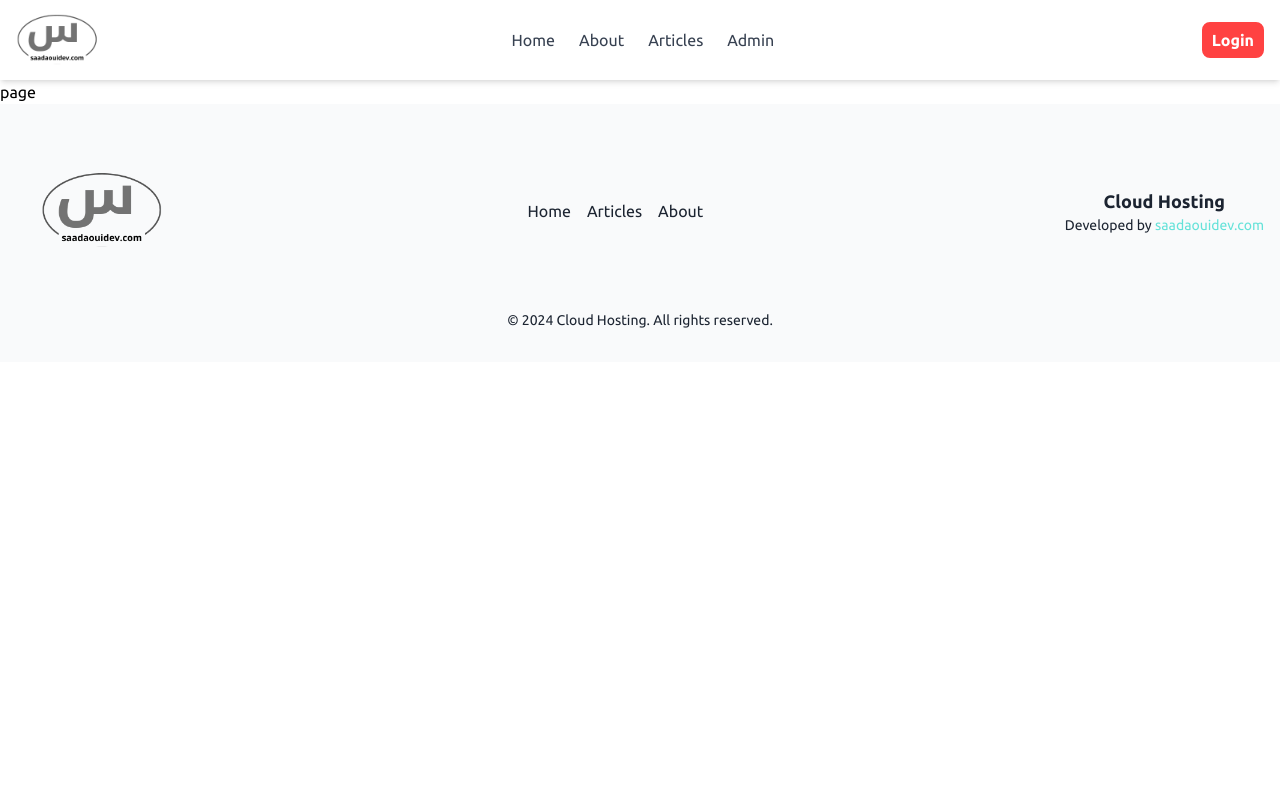
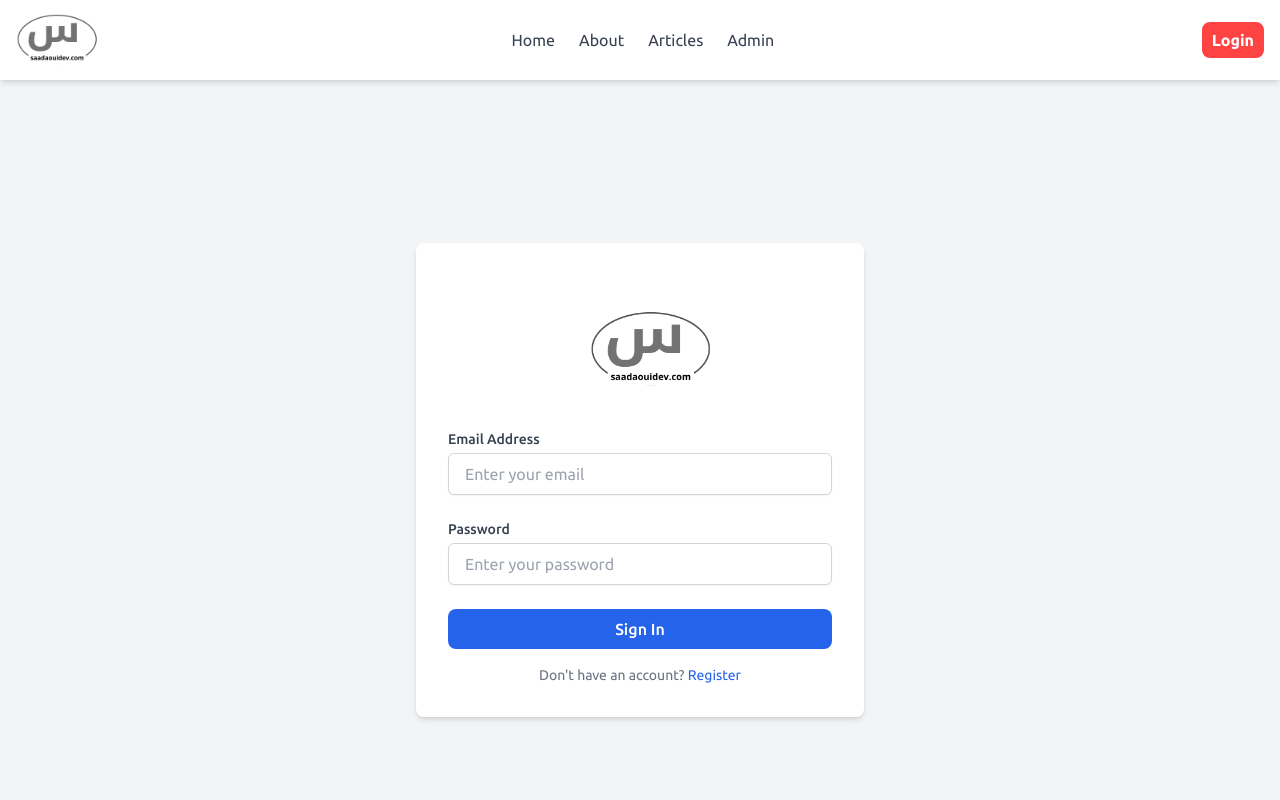
Before and after one commit to Saadaoui-Forkan/Cloud-Hosting, a Next.js app: page /login in a window 1280 px wide. Shown: the top 800 px of the page. Built offline with nearby package versions, Linux system fonts and the light colour scheme.

Commit message:
Login & Register Pages

```diff
--- a/package.json
+++ b/package.json
@@ -12,7 +12,8 @@
     "next": "14.2.11",
     "react": "^18",
     "react-dom": "^18",
-    "react-icons": "^5.3.0"
+    "react-icons": "^5.3.0",
+    "react-toastify": "^10.0.5"
   },
   "devDependencies": {
     "@types/node": "^20",
--- /dev/null
+++ b/src/app/(user)/login/page.tsx
@@ -0,0 +1,28 @@
+import Link from "next/link";
+import Image from "next/image";
+import logo from "../../../../public/logo.png";
+import LoginForm from "@/components/user/LoginForm";
+
+const Login = () => {
+  return (
+    <div className="min-h-screen flex items-center justify-center bg-gray-100">
+      <div className="bg-white shadow-md rounded-lg p-8 max-w-md w-full">
+        {/* Logo */}
+        <div className="flex justify-center mb-1">
+          <Image src={logo} alt="Logo" height={150} width={150} priority />
+        </div>
+
+        <LoginForm />
+
+        <p className="text-center text-sm text-gray-500 mt-4">
+          Don't have an account?{" "}
+          <Link href="/register" className="text-blue-600 hover:underline">
+            Register
+          </Link>
+        </p>
+      </div>
+    </div>
+  );
+};
+
+export default Login;
--- /dev/null
+++ b/src/app/(user)/register/page.tsx
@@ -0,0 +1,25 @@
+import Link from "next/link";
+import Image from "next/image";
+import logo from "../../../../public/logo.png";
+
+const Register = () => {
+  return (
+    <div className="min-h-screen flex items-center justify-center bg-gray-100">
+      <div className="bg-white shadow-md rounded-lg p-6 max-w-md w-full">
+        {/* Logo */}
+        <div className="flex justify-center mb-1">
+          <Image src={logo} alt="Logo" height={150} width={150} priority />
+        </div>
+
+        <p className="text-center text-sm text-gray-500 mt-4">
+          Already have an account?{" "}
+          <Link href="/login" className="text-blue-600 hover:underline">
+            Login
+          </Link>
+        </p>
+      </div>
+    </div>
+  );
+};
+
+export default Register;
--- a/src/app/layout.tsx
+++ b/src/app/layout.tsx
@@ -1,4 +1,5 @@
 import { Metadata } from "next";
+import { ToastContainer } from 'react-toastify';
 import './globals.css'
 import { Ubuntu } from 'next/font/google';
 import Header from "@/components/header";
@@ -31,6 +32,7 @@ export default function RootLayout({
     <html lang="en">
       <body className={ubuntu.className}>
         <Header/>
+        <ToastContainer />
         <main>
           {children}
         </main>
--- a/src/app/login/page.tsx
+++ /dev/null
@@ -1,9 +0,0 @@
-import React from 'react'
-
-const page = () => {
-  return (
-    <div>page</div>
-  )
-}
-
-export default page
--- a/src/app/register/page.tsx
+++ /dev/null
@@ -1,9 +0,0 @@
-import React from 'react'
-
-const Register = () => {
-  return (
-    <div>Register</div>
-  )
-}
-
-export default Register
--- /dev/null
+++ b/src/components/user/LoginForm.tsx
@@ -0,0 +1,59 @@
+'use client'
+import React, { useState } from 'react'
+import { toast } from 'react-toastify';
+
+const LoginForm = () => {
+  const [email, setEmail] = useState<string>('');
+  const [password, setPassword] = useState<string>('');
+
+  const handleLogin = (e: React.FormEvent) => {
+    e.preventDefault();
+    // Form Validation
+    if (email === "") toast.error("Email is required")
+    if (password === "") toast.error("Password is required")
+
+    console.log('Email:', email, 'Password:', password);
+  };
+  return (
+    <form onSubmit={handleLogin} className="space-y-6">
+          <div>
+            <label htmlFor="email" className="block text-sm font-medium text-gray-700">
+              Email Address
+            </label>
+            <input
+              type="email"
+              id="email"
+              value={email}
+              onChange={(e) => setEmail(e.target.value)}
+              className="mt-1 block w-full px-4 py-2 border border-gray-300 rounded-md shadow-sm focus:outline-none focus:ring-blue-500 focus:border-blue-500"
+              placeholder="Enter your email"
+              required
+            />
+          </div>
+
+          <div>
+            <label htmlFor="password" className="block text-sm font-medium text-gray-700">
+              Password
+            </label>
+            <input
+              type="password"
+              id="password"
+              value={password}
+              onChange={(e) => setPassword(e.target.value)}
+              className="mt-1 block w-full px-4 py-2 border border-gray-300 rounded-md shadow-sm focus:outline-none focus:ring-blue-500 focus:border-blue-500"
+              placeholder="Enter your password"
+              required
+            />
+          </div>
+
+          <button
+            type="submit"
+            className="w-full bg-blue-600 hover:bg-blue-700 text-white font-medium py-2 rounded-lg transition duration-300 ease-in-out"
+          >
+            Sign In
+          </button>
+        </form>
+  )
+}
+
+export default LoginForm
--- /dev/null
+++ b/src/components/user/RegisterForm.tsx
@@ -0,0 +1,85 @@
+"use client";
+import React, { useState } from "react";
+import { toast } from "react-toastify";
+
+const RegisterForm = () => {
+  const [email, setEmail] = useState<string>("");
+  const [password, setPassword] = useState<string>("");
+  const [name, setName] = useState<string>("");
+
+  const handleRegister = (e: React.FormEvent) => {
+    e.preventDefault();
+    // Form Validation
+    if (name === "") toast.error("Username is required")
+    if (email === "") toast.error("Email is required")
+    if (password === "") toast.error("Password is required")
+
+    console.log("Email:", email, "Password:", password, "username:",  name);
+  };
+  return (
+    <form onSubmit={handleRegister} className="space-y-6">
+      <div>
+        <label
+          htmlFor="email"
+          className="block text-sm font-medium text-gray-700"
+        >
+          Username
+        </label>
+        <input
+          type="name"
+          id="name"
+          value={name}
+          onChange={(e) => setName(e.target.value)}
+          className="mt-1 block w-full px-4 py-2 border border-gray-300 rounded-md shadow-sm focus:outline-none focus:ring-blue-500 focus:border-blue-500"
+          placeholder="Enter your email"
+          required
+        />
+      </div>
+
+      <div>
+        <label
+          htmlFor="email"
+          className="block text-sm font-medium text-gray-700"
+        >
+          Email Address
+        </label>
+        <input
+          type="email"
+          id="email"
+          value={email}
+          onChange={(e) => setEmail(e.target.value)}
+          className="mt-1 block w-full px-4 py-2 border border-gray-300 rounded-md shadow-sm focus:outline-none focus:ring-blue-500 focus:border-blue-500"
+          placeholder="Enter your email"
+          required
+        />
+      </div>
+
+      <div>
+        <label
+          htmlFor="password"
+          className="block text-sm font-medium text-gray-700"
+        >
+          Password
+        </label>
+        <input
+          type="password"
+          id="password"
+          value={password}
+          onChange={(e) => setPassword(e.target.value)}
+          className="mt-1 block w-full px-4 py-2 border border-gray-300 rounded-md shadow-sm focus:outline-none focus:ring-blue-500 focus:border-blue-500"
+          placeholder="Enter your password"
+          required
+        />
+      </div>
+
+      <button
+        type="submit"
+        className="w-full bg-blue-600 hover:bg-blue-700 text-white font-medium py-2 rounded-lg transition duration-300 ease-in-out"
+      >
+        Register
+      </button>
+    </form>
+  );
+};
+
+export default RegisterForm;
```
Also changed, not shown: 1 other file (tests, documents, lock files or other folders).
